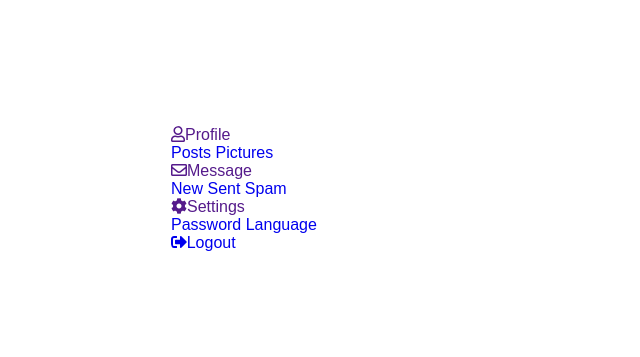
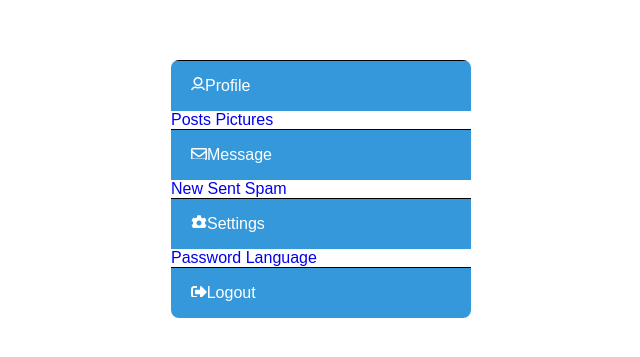
Before and after one commit to Dnakitare/pure-css-html-menu, a plain HTML site: page index.html in a window 1280 px wide. Shown: the part 211-568 px from the top of the page, without its empty margins (319-959 px from the left). Drawn offline with Linux system fonts and the light colour scheme.

Commit message:
continued styling menu

```diff
--- a/index.css
+++ b/index.css
@@ -18,3 +18,27 @@
 	border-radius: 8px;
 	overflow: hidden;
 }
+
+.item {
+	border-top: 1px solid black;
+	overflow: hidden;
+}
+
+.btn {
+	display: block;
+	padding: 16px 20px;
+	background: #3498db;
+	color: white;
+	position: relative;
+}
+
+.btn:before {
+	content: '';
+	position: absolute;
+	width: 14px;
+	height: 14px;
+	background: #3498db;
+	left: 20px;
+	bottom: 7px;
+
+}
```
